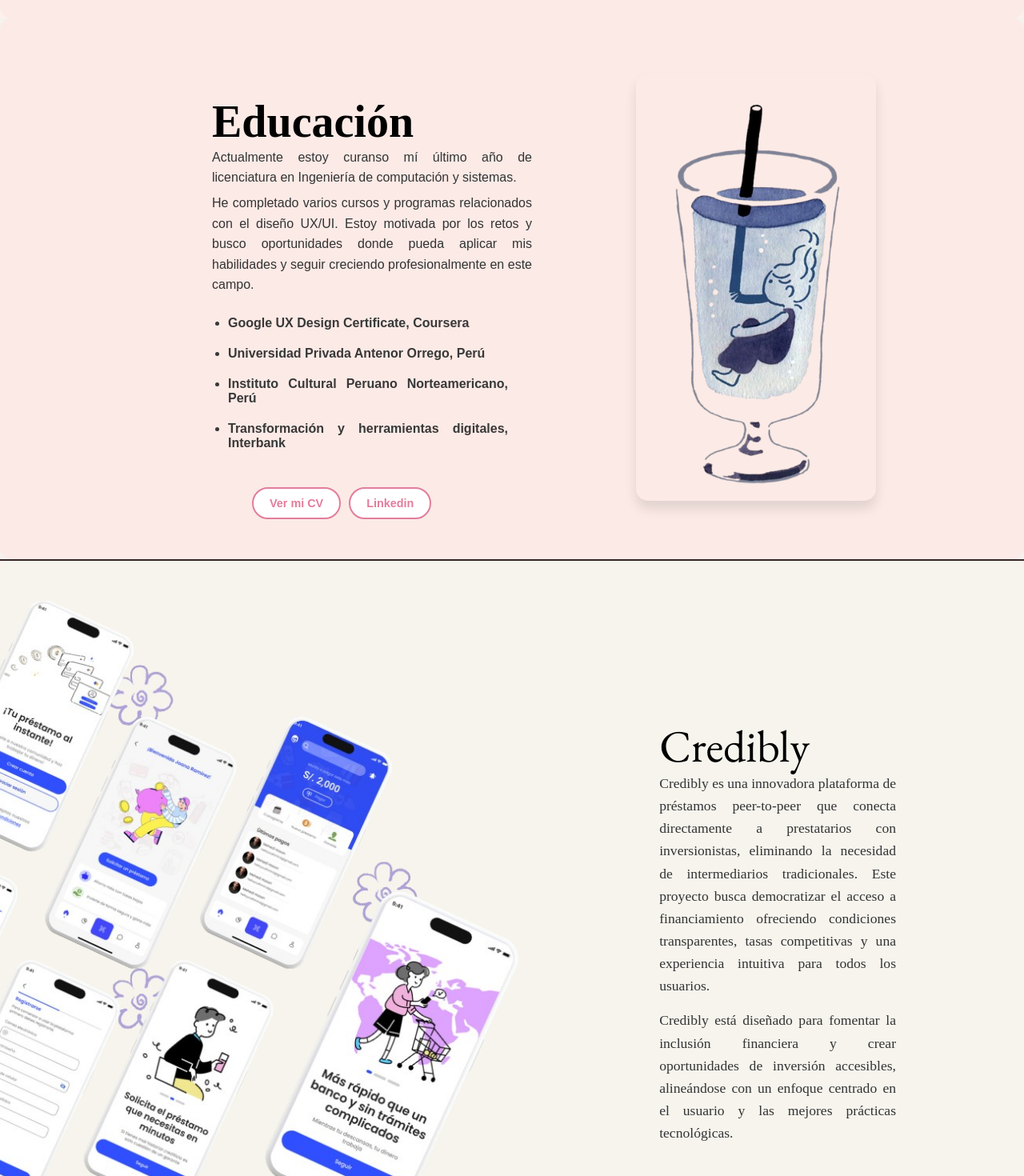
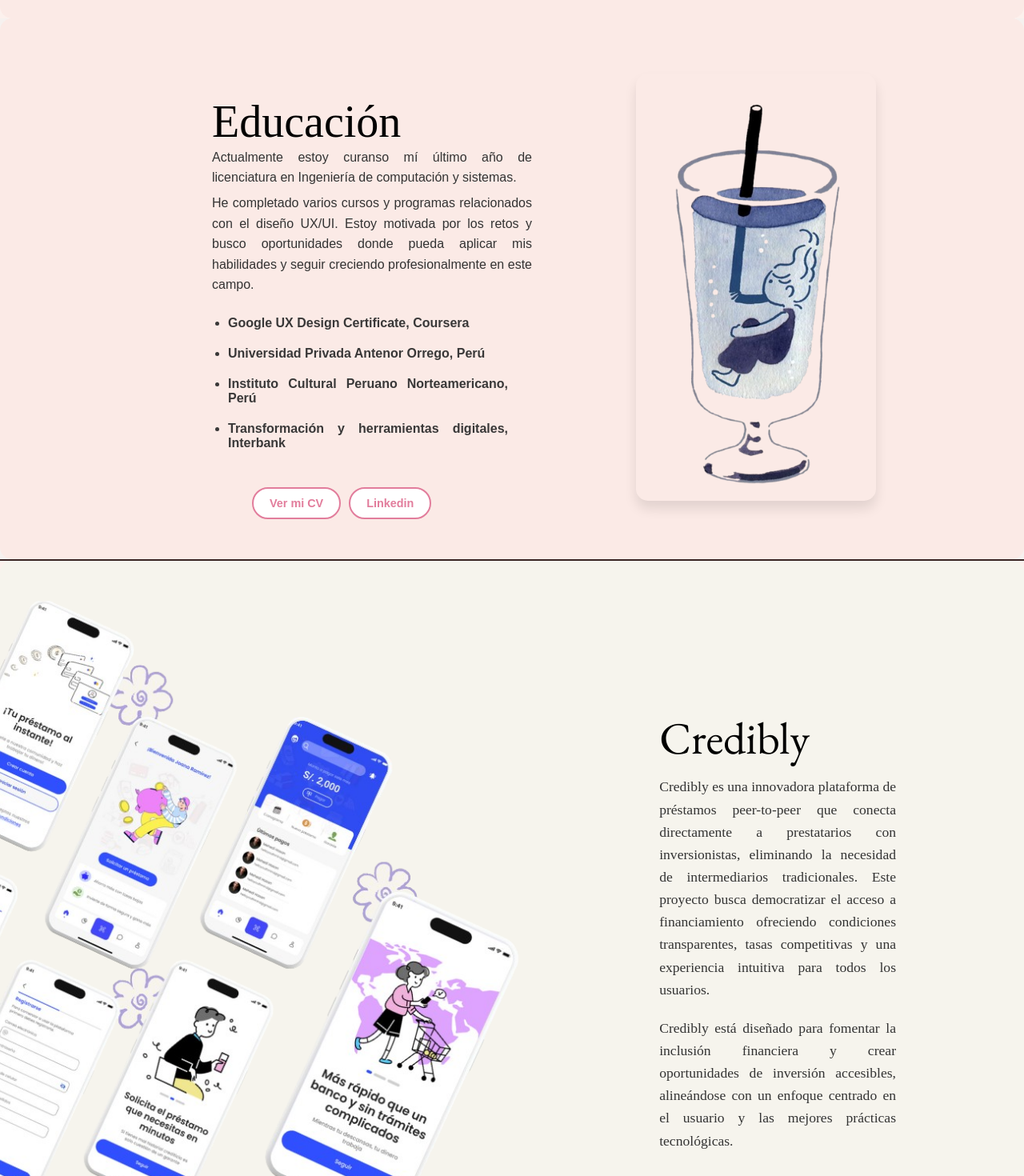
Before and after one commit to DianCarolinee/portfolio, an Angular app: page / in a window 1280 px wide. Shown: the part 1380-2850 px from the top of the page at 80% size. Built offline with nearby package versions, Linux system fonts and the light colour scheme.

Commit message:
h2 with normal font-weight

```diff
--- a/src/styles.scss
+++ b/src/styles.scss
@@ -151,8 +151,8 @@
 .sobre-mi-texto h3 {
   font-size: 1.5rem;
   color: #e27d9c; /* Un color que destaque */
-  margin-bottom: 80px;
-  margin-top: 5px;
+  margin-bottom: 20px;
+  margin-top: 3px;
   font-family: "Felicity", serif;
 }
 
@@ -229,7 +229,7 @@
 
 .sobre-mi-texto2 h2 {
   font-size: 3.5rem;
-  font-weight: bold;
+  font-weight: normal;
   margin-bottom: 10px;
   font-family: "Qeskile Voyage Thin", serif;
 }
@@ -364,7 +364,7 @@
   font-family: "Felicity", serif;
   text-align: justify;
   max-width: 300px;
-  margin-top: -5px;
+  margin-top: 10px;
 }
 
 .custom-shape-divider-top-1736976329 {
```
